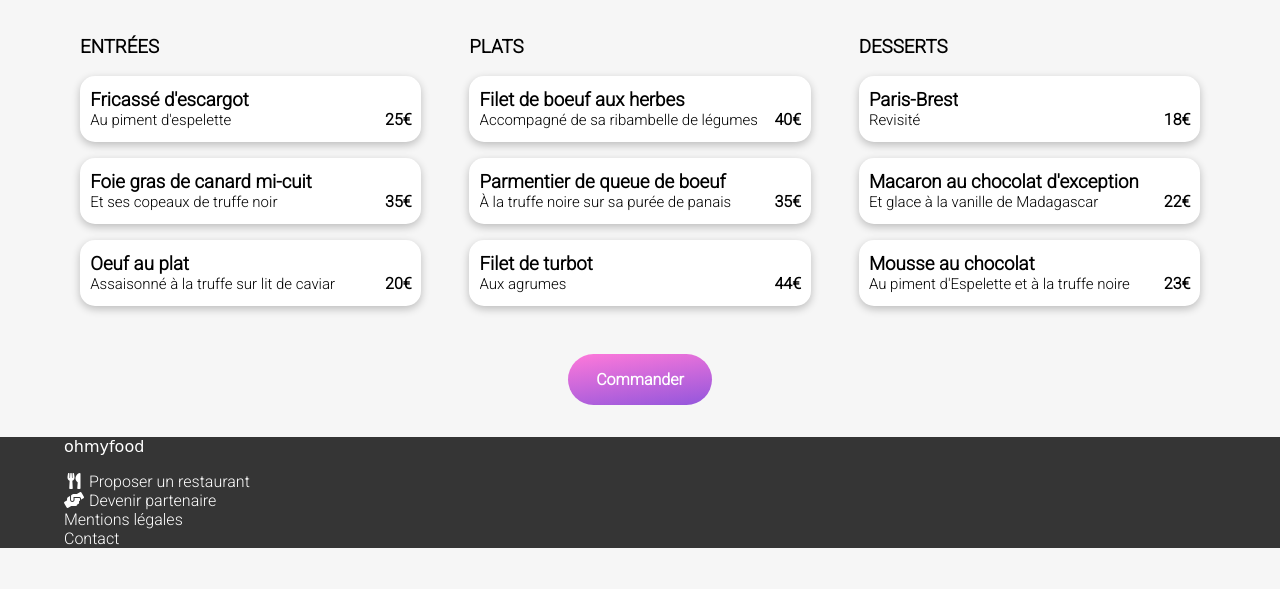
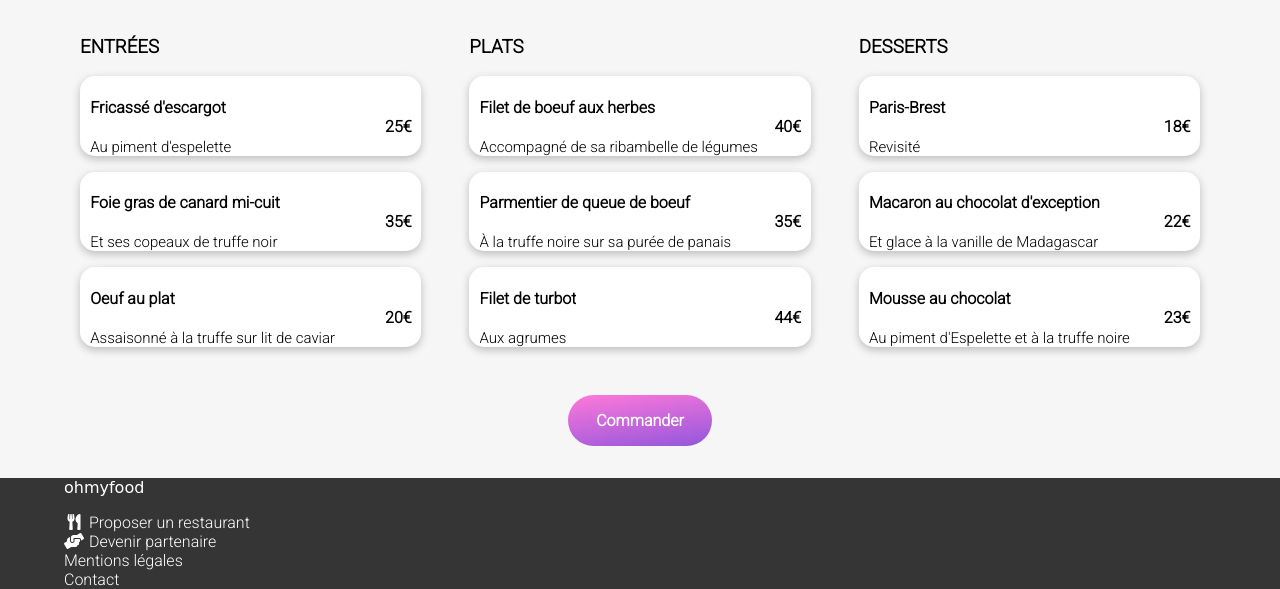
Before and after one commit to cobaltium360/ohmyfood, a plain HTML site: page menu1.html in a window 1280 px wide. Shown: the part 306-895 px from the top of the page. Before the commit the page ends 854 px from the top, so only its background shows below. Drawn offline with Linux system fonts and the light colour scheme; a web font is replaced by a local one.

Commit message:
Update menu1.html

```diff
--- a/menu1.html
+++ b/menu1.html
@@ -16,7 +16,7 @@
         integrity="sha384-DyZ88mC6Up2uqS4h/KRgHuoeGwBcD4Ng9SiP4dIRy0EXTlnuz47vAwmeGwVChigm" crossorigin="anonymous">
 </head>
 
-<body>
+<body class="body">
     <header>
         <div class="logo_menu">
             <a href="index.html"><i class="fas fa-arrow-left"></i></a>
@@ -43,10 +43,10 @@
                         <h3>ENTRÉES</h3>
                         <div class="container_a_card">
                             <div class="card_menu card_menu1">
-                                <a href="#" class="a_card_menu">
+                                <a class="a_card_menu">
                                     <div class="card_menu_text">
                                         <div class="card_menu_text_text">
-                                            <h3>Fricassé d'escargot</h3>
+                                            <h4>Fricassé d'escargot</h4>
                                             <p>Au piment d'espelette</p>
                                         </div>
                                         <div class="card_menu_text_prix">
@@ -63,10 +63,10 @@
 
 
                             <div class="card_menu card_menu2">
-                                <a href="#" class="a_card_menu">
+                                <a class="a_card_menu">
                                     <div class="card_menu_text">
                                         <div class="card_menu_text_text">
-                                            <h3>Foie gras de canard mi-cuit</h3>
+                                            <h4>Foie gras de canard mi-cuit</h4>
                                             <p>Et ses copeaux de truffe noir</p>
                                         </div>
                                         <div class="card_menu_text_prix">
@@ -82,10 +82,10 @@
                             </div>
 
                             <div class="card_menu card_menu3">
-                                <a href="#" class="a_card_menu">
+                                <a class="a_card_menu">
                                     <div class="card_menu_text">
                                         <div class="card_menu_text_text">
-                                            <h3>Oeuf au plat</h3>
+                                            <h4>Oeuf au plat</h4>
                                             <p>Assaisonné à la truffe sur lit de caviar</p>
                                         </div>
                                         <div class="card_menu_text_prix">
@@ -105,10 +105,10 @@
                         <h3>PLATS</h3>
                         <div class="container_a_card">
                             <div class="card_menu card_menu1">
-                                <a href="#" class="a_card_menu">
+                                <a class="a_card_menu">
                                     <div class="card_menu_text">
                                         <div class="card_menu_text_text">
-                                            <h3>Filet de boeuf aux herbes</h3>
+                                            <h4>Filet de boeuf aux herbes</h4>
                                             <p>Accompagné de sa ribambelle de légumes</p>
                                         </div>
                                         <div class="card_menu_text_prix">
@@ -125,10 +125,10 @@
 
 
                             <div class="card_menu card_menu2">
-                                <a href="#" class="a_card_menu">
+                                <a class="a_card_menu">
                                     <div class="card_menu_text">
                                         <div class="card_menu_text_text">
-                                            <h3>Parmentier de queue de boeuf</h3>
+                                            <h4>Parmentier de queue de boeuf</h4>
                                             <p>À la truffe noire sur sa purée de panais</p>
                                         </div>
                                         <div class="card_menu_text_prix">
@@ -144,10 +144,10 @@
                             </div>
 
                             <div class="card_menu card_menu3">
-                                <a href="#" class="a_card_menu">
+                                <a class="a_card_menu">
                                     <div class="card_menu_text">
                                         <div class="card_menu_text_text">
-                                            <h3>Filet de turbot</h3>
+                                            <h4>Filet de turbot</h4>
                                             <p>Aux agrumes</p>
                                         </div>
                                         <div class="card_menu_text_prix">
@@ -167,10 +167,10 @@
                         <h3>DESSERTS</h3>
                         <div class="container_a_card">
                             <div class="card_menu card_menu1">
-                                <a href="#" class="a_card_menu">
+                                <a class="a_card_menu">
                                     <div class="card_menu_text">
                                         <div class="card_menu_text_text">
-                                            <h3>Paris-Brest</h3>
+                                            <h4>Paris-Brest</h4>
                                             <p>Revisité</p>
                                         </div>
                                         <div class="card_menu_text_prix">
@@ -187,10 +187,10 @@
 
 
                             <div class="card_menu card_menu2">
-                                <a href="#" class="a_card_menu">
+                                <a class="a_card_menu">
                                     <div class="card_menu_text">
                                         <div class="card_menu_text_text">
-                                            <h3>Macaron au chocolat d'exception</h3>
+                                            <h4>Macaron au chocolat d'exception</h4>
                                             <p>Et glace à la vanille de Madagascar</p>
                                         </div>
                                         <div class="card_menu_text_prix">
@@ -206,10 +206,10 @@
                             </div>
 
                             <div class="card_menu card_menu3">
-                                <a href="#" class="a_card_menu">
+                                <a class="a_card_menu">
                                     <div class="card_menu_text">
                                         <div class="card_menu_text_text">
-                                            <h3>Mousse au chocolat</h3>
+                                            <h4>Mousse au chocolat</h4>
                                             <p>Au piment d'Espelette et à la truffe noire</p>
                                         </div>
                                         <div class="card_menu_text_prix">
@@ -229,7 +229,7 @@
                     </div>
                 </div>
                 <div class="container_btn">
-                    <a href="#" class="btn_commander">Commander</a>
+                    <a class="btn_commander">Commander</a>
                 </div>
             </div>
         </div>
```
